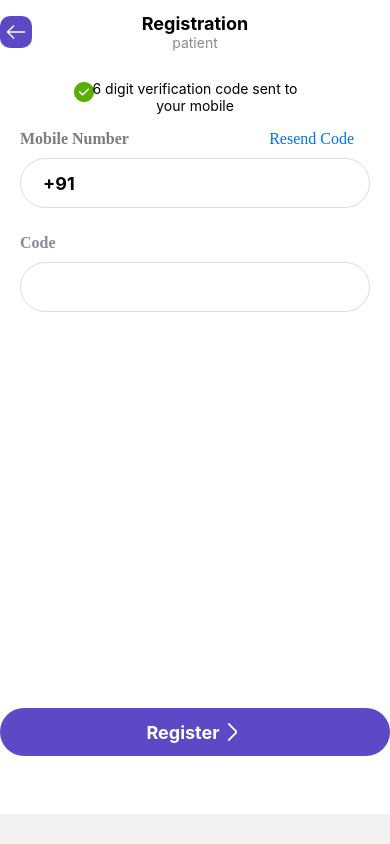
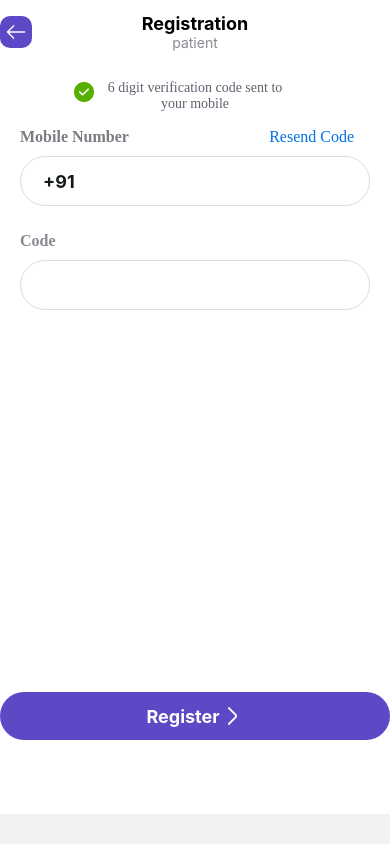
Before and after one commit to AnupamBB/mobileApp, a React Native app: screen /NumberVarification in a window 390 px wide. Built offline with nearby package versions, Linux system fonts and the light colour scheme.

Commit message:
debuging functions and making ui responsive

```diff
--- a/src/components/patientRegistration/CareSupport.tsx
+++ b/src/components/patientRegistration/CareSupport.tsx
@@ -224,6 +224,7 @@ const styles = StyleSheet.create({
     borderColor: '#ddd',
     fontSize: 18,
     paddingLeft: 22,
+    color: '#151B17',
   },
   nurseInput: {
     width: '100%',
@@ -237,6 +238,7 @@ const styles = StyleSheet.create({
     borderColor: '#ddd',
     fontSize: 18,
     paddingLeft: 22,
+    color: '#151B17',
   },
   cityInput: {
     width: '100%',
@@ -251,6 +253,7 @@ const styles = StyleSheet.create({
     borderColor: '#ddd',
     fontSize: 18,
     paddingLeft: 22,
+    color: '#151B17',
   },
   buttonContainer: {
     width: '100%',
--- a/src/components/patientRegistration/NumberVarification.tsx
+++ b/src/components/patientRegistration/NumberVarification.tsx
@@ -12,8 +12,8 @@ const NumberVarification = ({navigation}: NumberVarificationProps) => {
     <View style={styles.container}>
       <Image source={require('../../../assets/photos/tick-circle.png')} style={styles.tickCircle} />
       <View style={styles.varificationsMessageContainer}>
-        <Text>6 digit verification code sent to</Text>
-        <Text>your mobile</Text>
+        <Text style={styles.varificationsMessage}>6 digit verification code sent to</Text>
+        <Text style={styles.varificationsMessage}>your mobile</Text>
       </View>
       <View style={styles.containerHeading}>
         <Text style={styles.inputHeading}>Mobile Number</Text>
@@ -57,6 +57,10 @@ const styles = StyleSheet.create({
     fontWeight: '500',
     color: '#62606F',
   },
+  varificationsMessage: {
+    fontFamily: 'Lato-Bold',
+    color: '#62606F',
+  },
   containerHeading: {
     display: 'flex',
     flexDirection: 'row',
@@ -97,6 +101,7 @@ const styles = StyleSheet.create({
     borderColor: '#ddd',
     fontSize: 18,
     paddingLeft: 22,
+    color: '#151B17',
   },
   buttonContainer: {
     width: '100%',
@@ -108,7 +113,7 @@ const styles = StyleSheet.create({
     borderRadius: 50,
     marginVertical: 10,
     position: 'absolute',
-    bottom: 48,
+    bottom: 64,
   },
   buttonText: {
     fontSize: 18,
--- a/src/components/patientRegistration/Registration.tsx
+++ b/src/components/patientRegistration/Registration.tsx
@@ -240,12 +240,6 @@ const styles = StyleSheet.create({
     fontWeight: '600',
     color: '#7d7c83',
   },
-  inputHeadingResendCode: {
-    fontFamily: 'Lato-Regular',
-    fontSize: 16,
-    fontWeight: '400',
-    color: '#0273E6',
-  },
   input: {
     width: '100%',
     height: 50,
@@ -258,6 +252,7 @@ const styles = StyleSheet.create({
     borderColor: '#ddd',
     fontSize: 18,
     paddingLeft: 22,
+    color: '#151B17',
   },
   cityInput: {
     width: '100%',
@@ -272,6 +267,7 @@ const styles = StyleSheet.create({
     borderColor: '#ddd',
     fontSize: 18,
     paddingLeft: 22,
+    color: '#151B17',
   },
   dateInput: {
     width: '100%',
@@ -286,6 +282,7 @@ const styles = StyleSheet.create({
     paddingLeft: 22,
     display: 'flex',
     textAlignVertical:'center',
+    color: '#151B17',
   },
   buttonContainer: {
     width: '100%',
--- a/src/components/patientRegistration/SignIn.tsx
+++ b/src/components/patientRegistration/SignIn.tsx
@@ -85,6 +85,7 @@ const styles = StyleSheet.create({
     borderColor: '#ddd',
     fontSize: 18,
     paddingLeft: 22,
+    color: '#151B17',
   },
   buttonContainer: {
     width: '100%',
--- a/src/components/patientRegistration/SurgeryDetails.tsx
+++ b/src/components/patientRegistration/SurgeryDetails.tsx
@@ -194,6 +194,7 @@ const styles = StyleSheet.create({
     borderColor: '#ddd',
     fontSize: 18,
     paddingLeft: 22,
+    color: '#151B17',
   },
   cityInput: {
     width: '100%',
@@ -208,6 +209,7 @@ const styles = StyleSheet.create({
     borderColor: '#ddd',
     fontSize: 18,
     paddingLeft: 22,
+    color: '#151B17',
   },
   dateInput: {
     width: '100%',
@@ -222,6 +224,7 @@ const styles = StyleSheet.create({
     paddingLeft: 22,
     display: 'flex',
     textAlignVertical:'center',
+    color: '#151B17',
   },
   buttonContainer: {
     width: '100%',
@@ -233,7 +236,7 @@ const styles = StyleSheet.create({
     borderRadius: 50,
     marginVertical: 10,
     position: 'absolute',
-    bottom: 48,
+    bottom: 64,
   },
   buttonText: {
     fontSize: 18,
```
